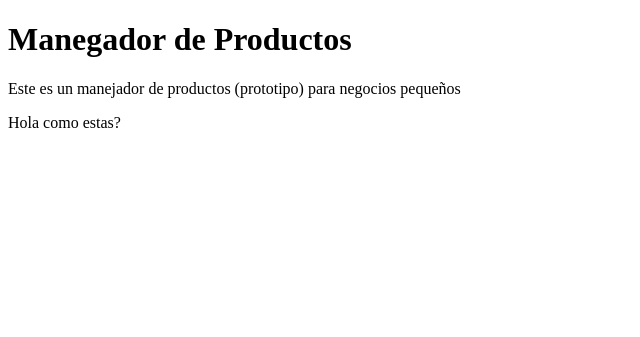
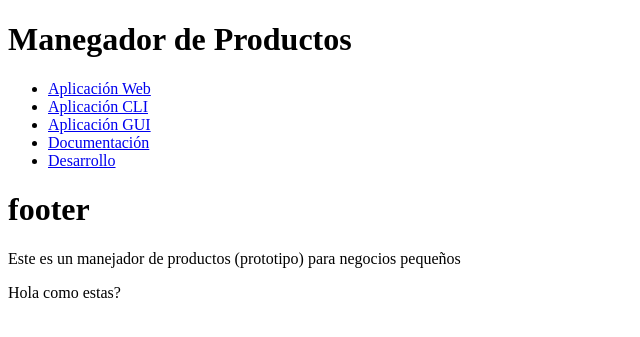
Before and after one commit to JorgeArguello1999/Gestor_Productos, a PHP site: page /web/index.php in a window 1280 px wide. Shown: the top 337 px of the page, without its empty margins (0-640 px from the left). Run offline with PHP 8.4, Linux system fonts and the light colour scheme.

Commit message:
Se comenzo a trabajar en la pagina web, se creara una pagina para todo lo que no tenga que ver con la aplicación web y una pagina especial para la pagina web

```diff
--- /dev/null
+++ b/web/estilos.css
@@ -0,0 +1,2 @@
+body{
+}
--- a/web/index.php
+++ b/web/index.php
@@ -3,12 +3,26 @@
 <head>
 	<meta charset="UTF-8">
 	<title>Manejador de Productos</title>
+	<link rel="stylesheet" href="estilos.css">
 </head>
 <body>
+	<div class="barra_menu">
+		<h1>Manegador de Productos</h1>
+		<ul>
+			<li><a href="#web">Aplicación Web</a></li>
+			<li><a href="#aplicacion">Aplicación CLI</a></li>
+			<li><a href="#gui">Aplicación GUI</a></li>
+			<li><a href="#documentacion">Documentación</a></li>
+			<li><a href="#desarrollo">Desarrollo</a></li>
+		</ul>
+	</div>
 
-	<h1>Manegador de Productos</h1>
+	<div class="footer">
+		<h1>footer</h1>
+	</div>
+
 	<p>Este es un manejador de productos (prototipo) para negocios pequeños</p>
-	<?php include "database.php"; ?>
+	<?php require"database.php"; ?>
 
 </body>
 </html>
```
